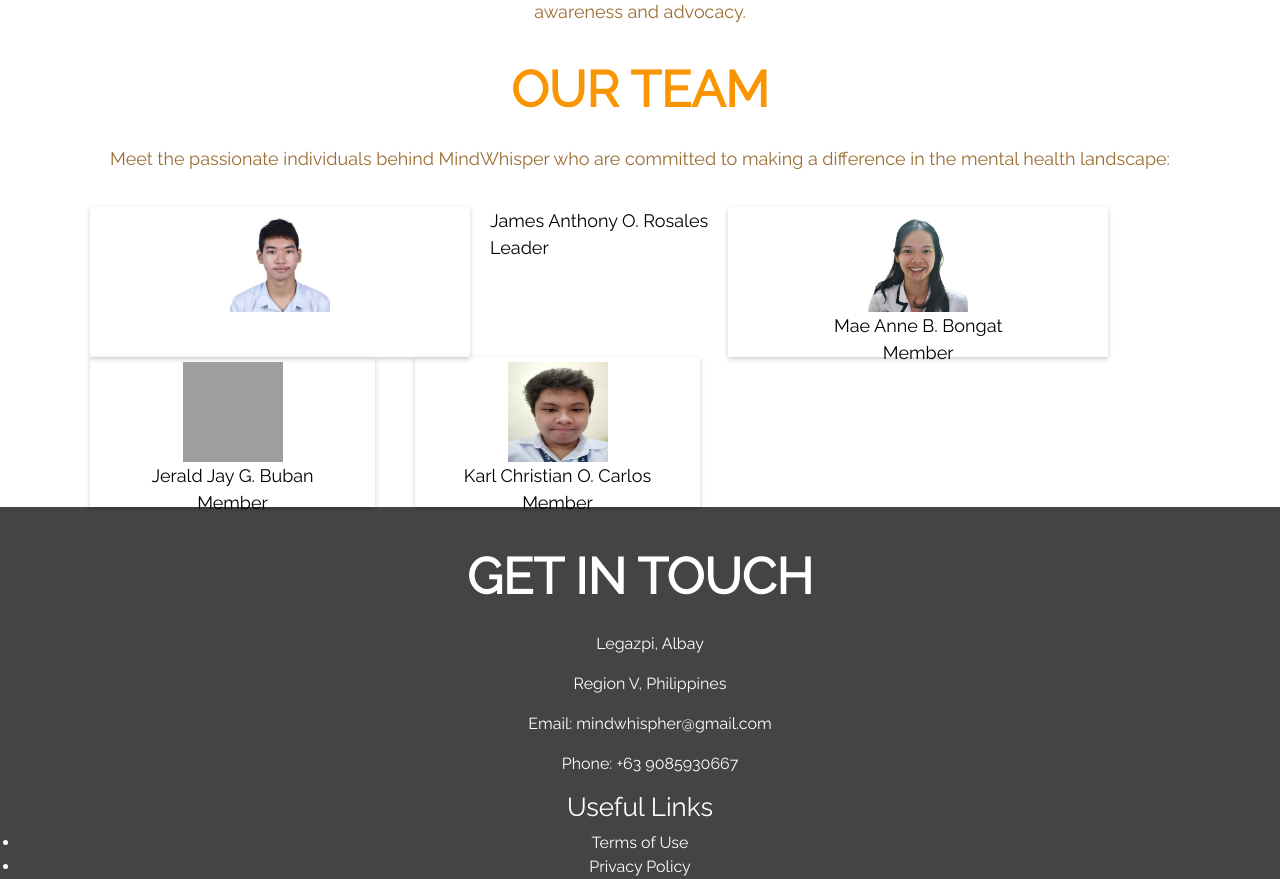
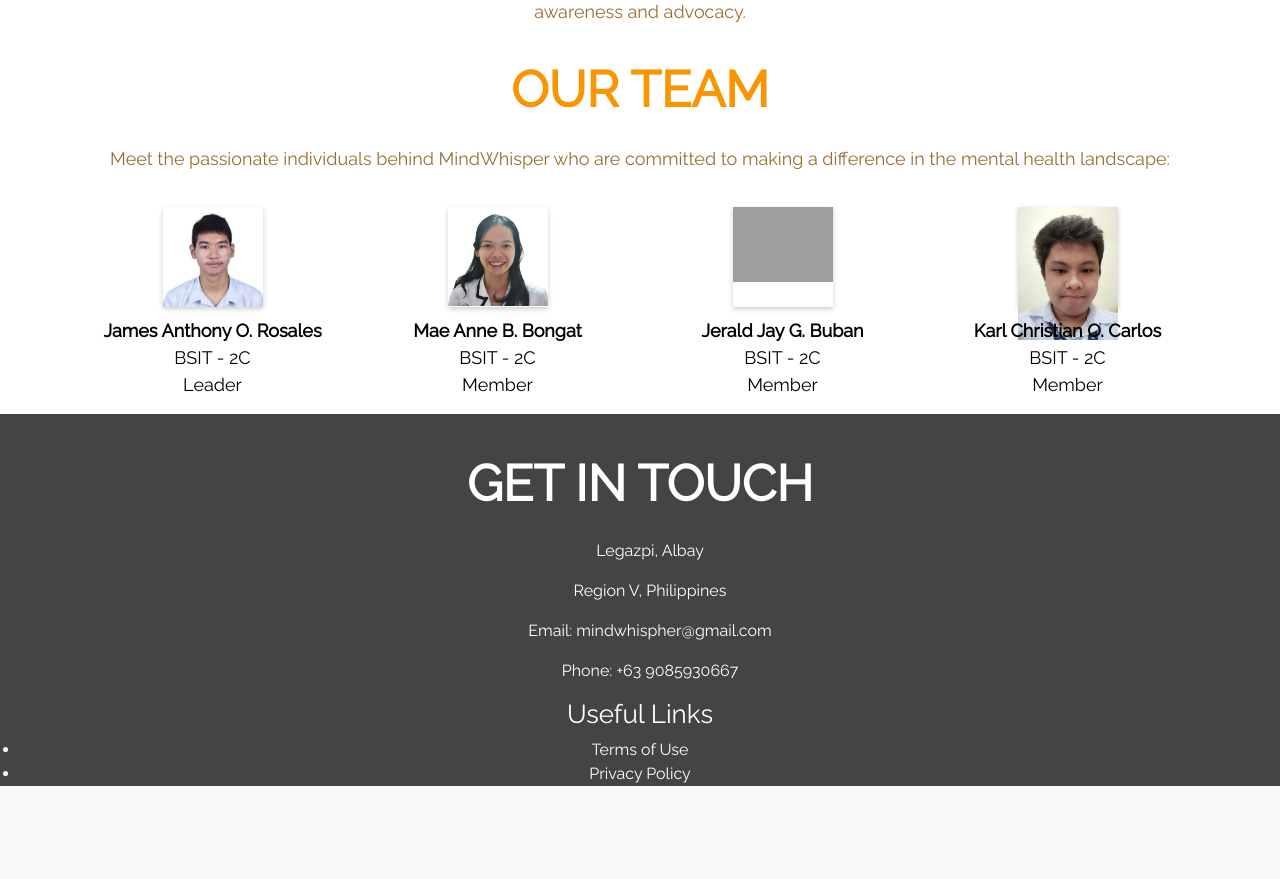
Before and after one commit to jaor13/MindWhisper-Web-Systems-Final-Term, a PHP site: page /about-us.html in a window 1280 px wide. Shown: the part 480-1359 px from the top of the page. After the commit the page ends 1266 px from the top, so only its background shows below. Run offline with PHP 8.4, Linux system fonts and the light colour scheme; grey boxes are pictures that could not be loaded.

Commit message:
updated html and css

```diff
--- a/about-us.html
+++ b/about-us.html
@@ -66,39 +66,50 @@
             <p>Meet the passionate individuals behind MindWhisper who are committed to making a difference in the mental health landscape:</p>
         </div>
         <div class="row team-cards">
-            <div class="col-lg-4 team-card">
+            <div class="col-lg-3 team-card">
+                <div class="team-container">
                     <div class="team-image">
-                    <img src="assets/images/about us/james.png" alt="James Anthony O. Rosales" style="width: 100px; height: 100px;">
+                        <img src="assets/images/about us/james.png" alt="James Anthony O. Rosales">
                     </div>
                 </div>
                 <div class="team-detail">
-                            <p>James Anthony O. Rosales<br>Leader</p>
+                    <p><b>James Anthony O. Rosales</b><br>BSIT - 2C<br>Leader</p>
+                </div>
             </div>
 
-                <div class="col-lg-4 team-card">
+            <div class="col-lg-3 team-card">
+                <div class="team-container">
                     <div class="team-image">
-                    <img src="assets/images/about us/meh.png" alt="Mae Anne B. Bongat" style="width: 100px; height: 100px;">
+                        <img src="assets/images/about us/meh.png" alt="Mae Anne B. Bongat">
+                    </div>
                 </div>
                 <div class="team-detail">
-                            <p>Mae Anne B. Bongat<br>Member</p>
+                    <p><b>Mae Anne B. Bongat</b><br>BSIT - 2C<br>Member</p>
                 </div>
             </div>
+
             <div class="col-lg-3 team-card">
+                <div class="team-container">
                     <div class="team-image">
-                    <img src="assets/images/about us/jj.JPG" alt="Mae Anne B. Bongat" style="width: 100px; height: 100px;">
+                        <img src="assets/images/about us/jj.jpg" alt="Jerald Jay G. Buban">
+                    </div>
                 </div>
                 <div class="team-detail">
-                            <p>Jerald Jay G. Buban<br>Member</p>
+                    <p><b>Jerald Jay G. Buban</b><br>BSIT - 2C<br>Member</p>
                 </div>
             </div>
+
             <div class="col-lg-3 team-card">
+                <div class="team-container">
                     <div class="team-image">
-                    <img src="assets/images/about us/karl.jpg" alt="Mae Anne B. Bongat" style="width: 100px; height: 100px;">
+                        <img src="assets/images/about us/karl.jpg" alt="Karl Christian O. Carlos">
+                    </div>
                 </div>
                 <div class="team-detail">
-                            <p>Karl Christian O. Carlos<br>Member</p>
+                    <p><b>Karl Christian O. Carlos</b><br>BSIT - 2C<br>Member</p>
                 </div>
             </div>
+
         </div>
 
     </main>
--- a/styles.css/about-us/about-us.css
+++ b/styles.css/about-us/about-us.css
@@ -86,32 +86,32 @@ h1 {
   padding: 0px 20px 0px 20px;
 }
 
-.row .team-cards{
-    width: 85%;
+.team-card {
   display: flex;
-    justify-content: space-between;
-    margin: 20px auto;
-}
-.team-card{
-    box-shadow: 0px 2px 5px rgba(0, 0, 0, 0.2);
-    margin:0px 20px;
-    padding: 5px;
-    height: 150px;
-    width: 50px;
+  flex-direction: column;
+  align-items: center;
   text-align: center;
   transition: transform 0.6s ease;
+}
 
-}
 .team-card:hover{
   transform: translate(-12px);
 }
-.team-img img{
-    width: 130px;
-    height: 130px;
+
+.team-container {
+  width: 100px;
+  height: 100px;
+  box-shadow: 0px 2px 5px rgba(0, 0, 0, 0.2);
+  margin-bottom: 10px;
+}
+
+.team-image img {
+  width: 100%;
+  height: 100%;
   object-fit: cover;
 }
 
-.team-detail p{
+.team-detail p {
   color: black;
   font-size: 18px;
 }
```
Lines whose indentation alone changed are shown as unchanged.
